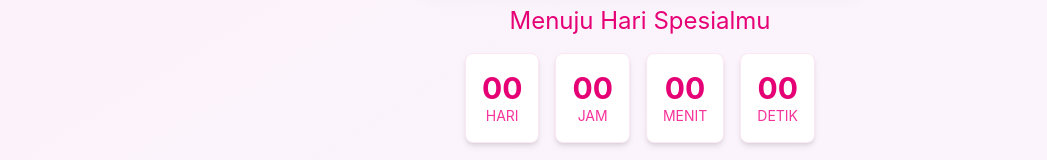
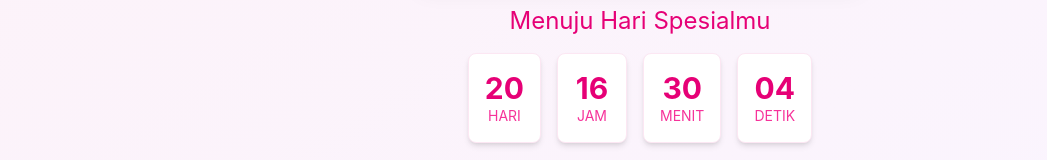
Before and after one commit to Draconik513/bubu-dudu-aisyah-, a React (Vite) app: page /countdown in a window 1280 px wide. Shown: the part 409-569 px from the top of the page, without its empty margins (0-1047 px from the left). Built offline with nearby package versions, Linux system fonts and the light colour scheme.

Commit message:
Update BirthdayCountdown.jsx

```diff
--- a/src/pages/BirthdayCountdown.jsx
+++ b/src/pages/BirthdayCountdown.jsx
@@ -14,7 +14,7 @@ const BirthdayCountdown = ({ isIOS }) => {
   const [replyMessage, setReplyMessage] = useState("");
   const navigate = useNavigate();
 
-  const targetDate = new Date("2024-08-21T00:00:00");
+  const targetDate = new Date("2025-09-09T00:00:00");
 
   useEffect(() => {
     const timer = setInterval(() => {
```
